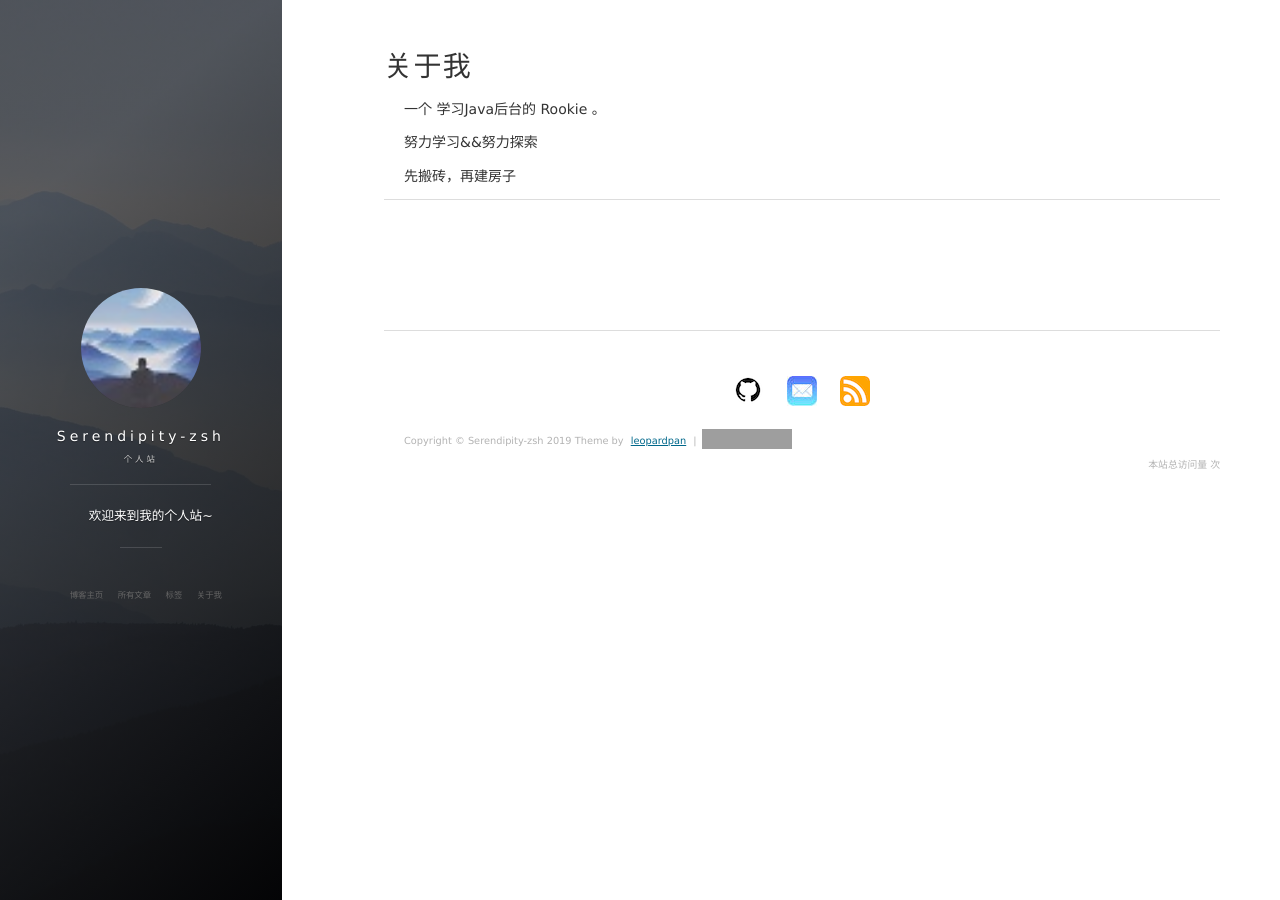
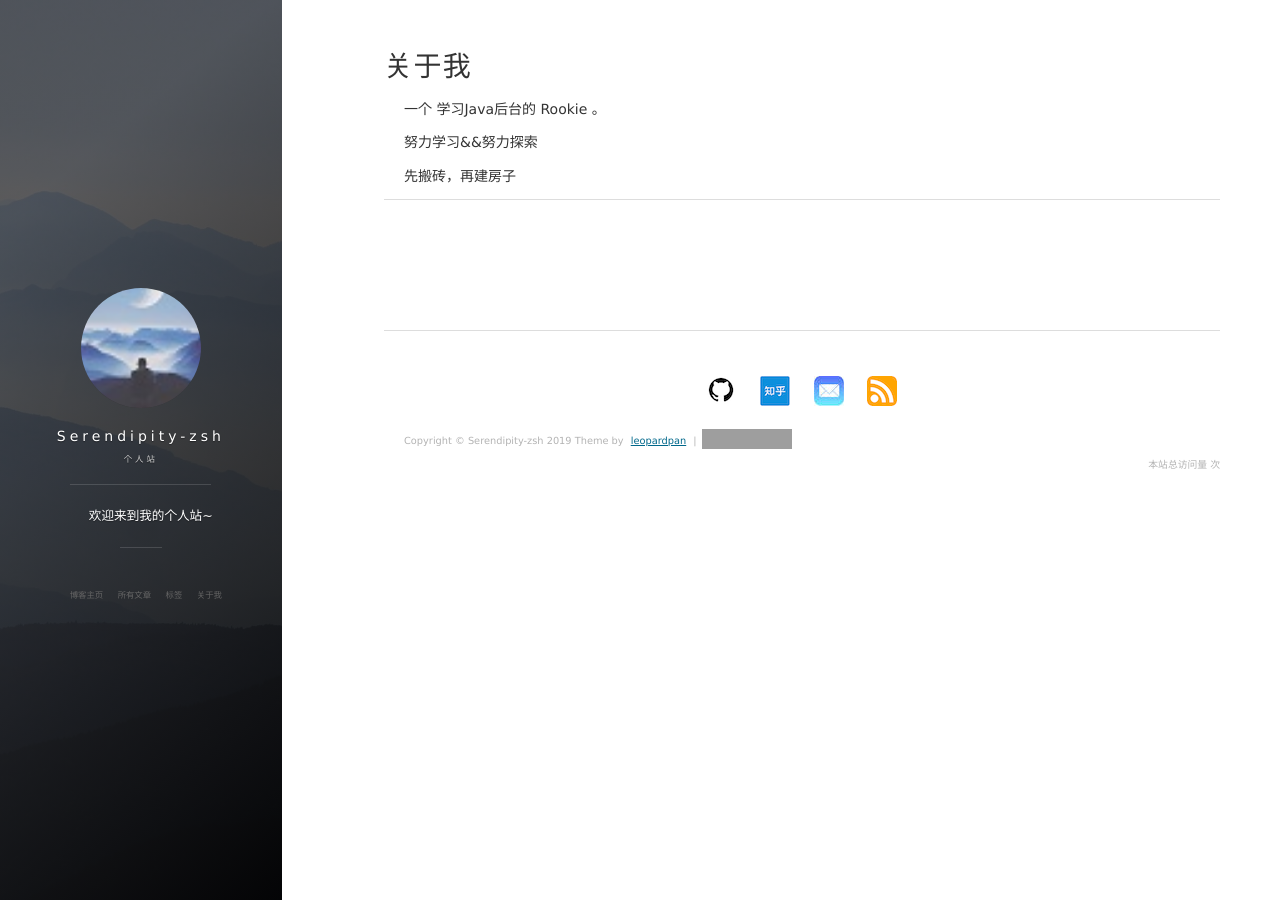
Before and after one commit to Serendipity-zsh/Serendipity-zsh.github.io, a Jekyll site: the page built from about.md, in a window 1280 px wide. Built offline with Jekyll 4.4.1, drawn with Linux system fonts in a browser that asks for light colours; nearby versions of some CDN libraries; comment, search, counter and statistics services are not loaded; grey boxes are pictures that could not be loaded.

Commit message:
修改个人信息

```diff
--- a/_config.yml
+++ b/_config.yml
@@ -10,7 +10,7 @@
 
 # Comment
 comment:
-    disqus: leopard
+    disqus: Serendipity_zsh
     # gitment: xxx // 需要修改 comments.html中的client_id和client_secret
     # uyan: 2143225  # 有言id,登录有言官网申请
 
@@ -18,7 +18,7 @@
 social:
     weibo:
     github: Serendipity-zsh
-    # zhihu: hai-hao-52-25/activities
+    zhihu: hai-hao-52-25/activities
     # juejin: xxx
     jianshu:
     # twitter:
--- a/_includes/comments.html
+++ b/_includes/comments.html
@@ -32,7 +32,7 @@
     <script>
     var gitment = new Gitment({
         owner: 'leopardpan',
-        repo: 'https://github.com/leopardpan/leopardpan.github.io',
+        repo: 'https://github.com/Serendipity-zsh/Serendipity-zsh.github.io',
         oauth: {
             client_id: 'e6985f41e0e58342914c',
             client_secret: '5a3d118560cb291bcde05eda2f8e854f95b53db0',
--- a/_includes/new-old.html
+++ b/_includes/new-old.html
@@ -14,7 +14,7 @@
               <div class="shang_payimg">
                     <img src="/images/payimg/weipayimg.jpg" alt="扫码支持" title="扫一扫" />
                 </div>
-                <div class="pay_explain">扫码打赏，你说多少就多少</div>
+                <div class="pay_explain">扫码打赏，一毛也是爱</div>
                 <div class="shang_payselect">
                   <div class="pay_item checked" data-id="alipay">
                     <span class="pay_logo"><img src="/images/payimg/alipay.jpg" alt="支付宝" /></span>
--- a/about.md
+++ b/about.md
@@ -11,24 +11,4 @@
 
 
 
-
-
-
-
-
-
-
-
-
-
-
-
-
-<p>
-
-
-
-<p>
-
-
 {% include comments.html %}
```
